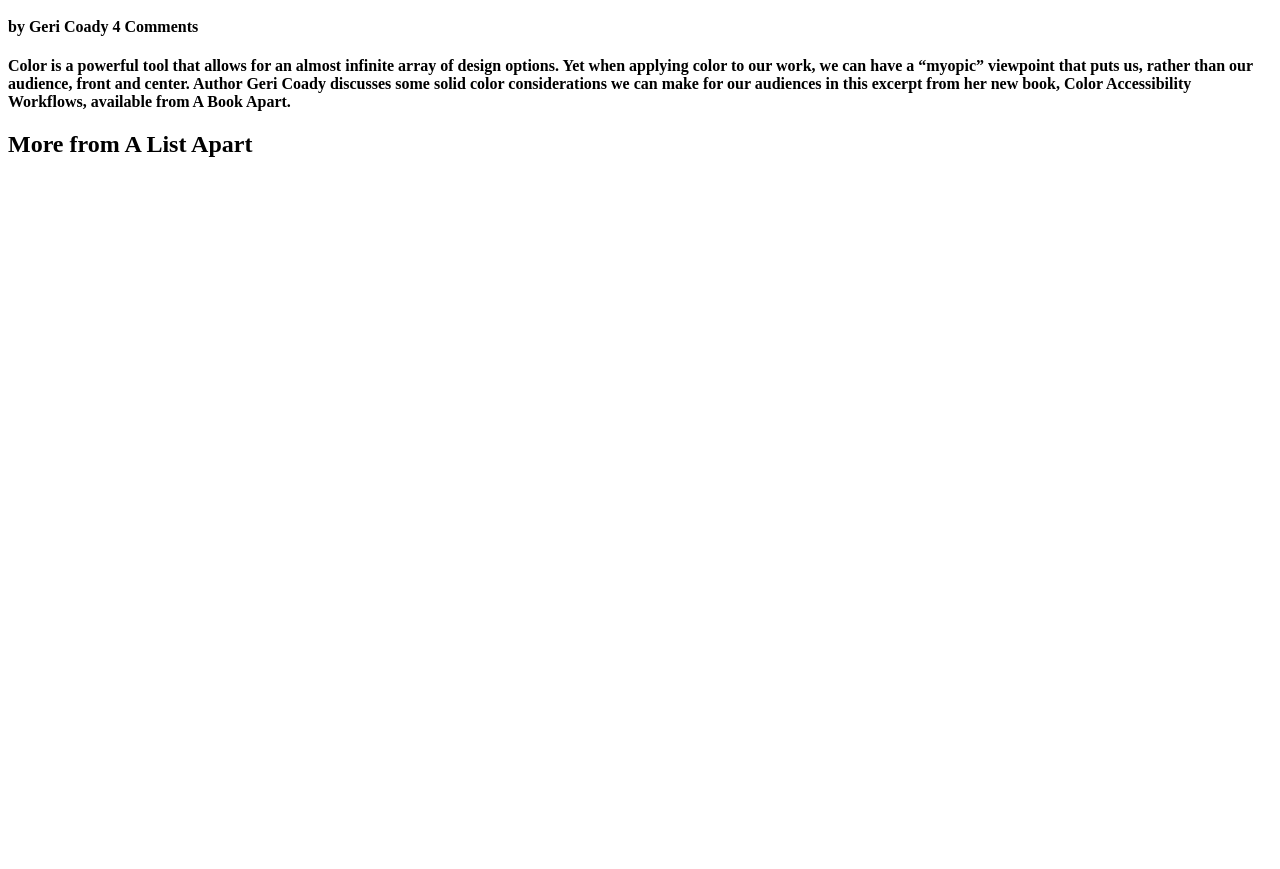
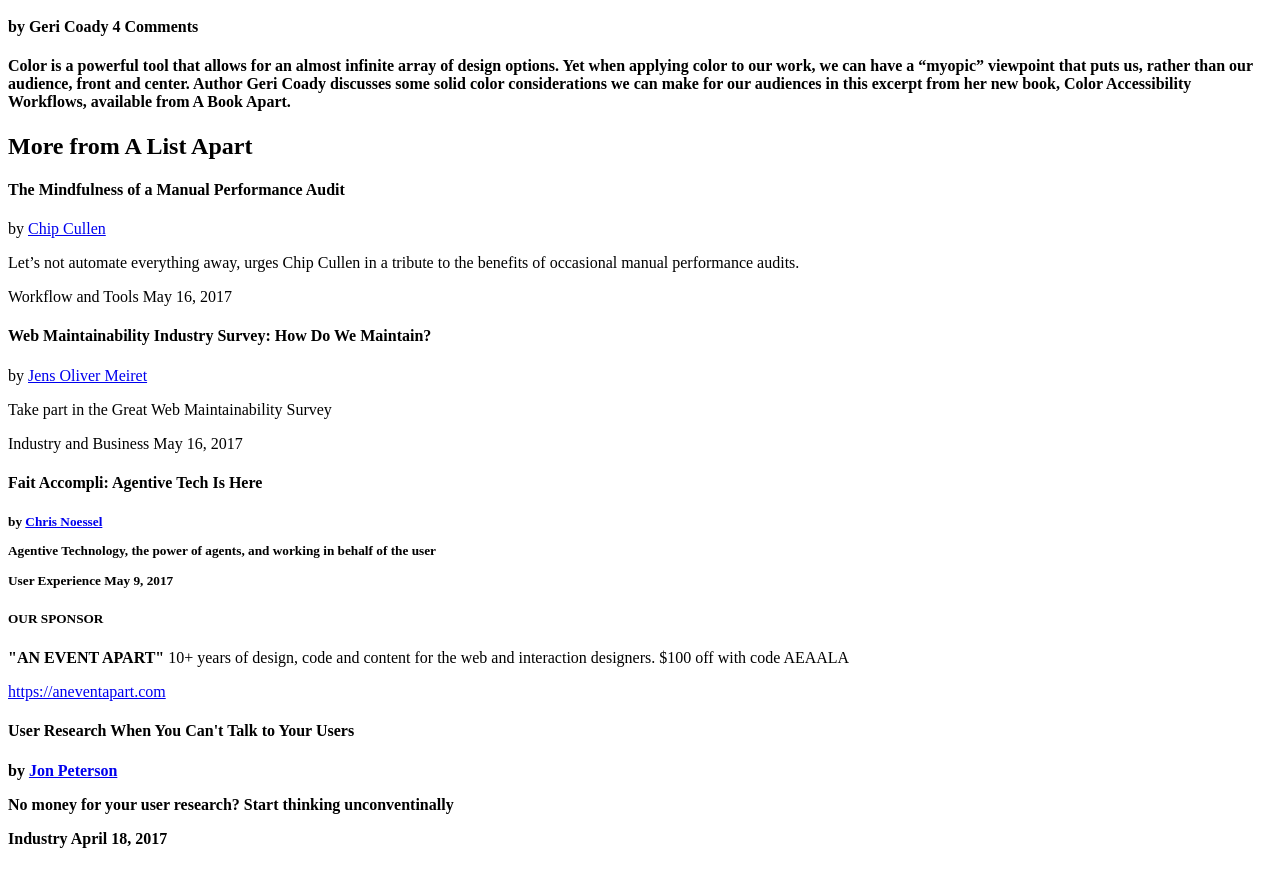
Before and after one commit to abby-wilson/A-List-Apart, a plain HTML site: page index.html in a window 1280 px wide. Shown: the part 147-1016 px from the top of the page. Before the commit the page ends 800 px from the top, so only its background shows below. Drawn offline with Linux system fonts and the light colour scheme.

Commit message:
creating the articles

```diff
--- a/index.html
+++ b/index.html
@@ -9,6 +9,7 @@
 
   <body>
     <h4>NEW! JUN 06, 2017</h4>
+    <main>
       <h1>Color Accessibility Workflows<h1>
         <h4>by Geri Coady 4 Comments<h4>
 
@@ -20,10 +21,50 @@
          we can make for our audiences in this excerpt from her new book,
          Color Accessibility Workflows, available from A Book Apart.
        </p>
+    </main>
 
-     <section>
-       <h2>More from A List Apart<h2>
-     </section>
+     <h2>More from A List Apart</h2>
+
+      <article>
+         <h4>The Mindfulness of a Manual Performance Audit</h4>
+         <p> by <a href="https://alistapart.com/author/chip-cullen">Chip Cullen</a></p>
+          <p>Let’s not automate everything away, urges Chip Cullen in a tribute to the
+            benefits of occasional manual performance audits.
+          </p>
+          <footer>Workflow and Tools <time>May 16, 2017</time><footer>
+     </article>
+
+     <article>
+         <h4>Web Maintainability Industry Survey: How Do We Maintain?</h4>
+         <p> by <a href="https://alistapart.com/author/jens-oliver-meiert"> Jens Oliver Meiret</a></p>
+           <p>Take part in the Great Web Maintainability Survey</p>
+           <footer>Industry and Business <time>May 16, 2017</time></footer>
+     </article>
+
+     <article>
+       <h4>Fait Accompli: Agentive Tech Is Here</h4>
+       <h5> by <a href="https://alistapart.com/author/chris-noessel">Chris Noessel</a></p>
+         <p> Agentive Technology, the power of agents, and working in behalf of the user</p>
+         <footer>User Experience <time>May 9, 2017</time></footer>
+      </article>
+
+      <article>
+        <h5>OUR SPONSOR</h5>
+        <p><strong>"AN EVENT APART"</strong> 10+ years of design, code and content for the web and interaction designers.
+          $100 off with code AEAALA</p>
+        <footer> <a href="https://aneventapart.com/">https://aneventapart.com</a>
+      </article>
+
+      <article>
+        <h4>User Research When You Can't Talk to Your Users<h4>
+          <p>by <a href="https://alistapart.com/author/jon-peterson">Jon Peterson</a></p>
+          <p>No money for your user research? Start thinking unconventinally</p>
+          <footer>Industry <time>April 18, 2017</time></footer>
+      </article>
+
+
+
+
 
   </body>
 </html>
```
Lines whose indentation alone changed are shown as unchanged.
